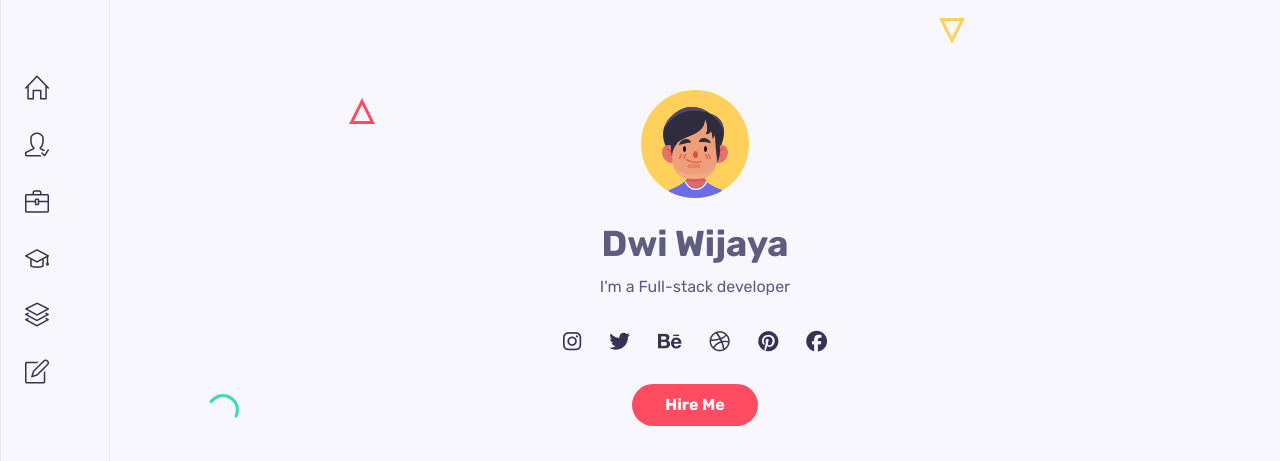
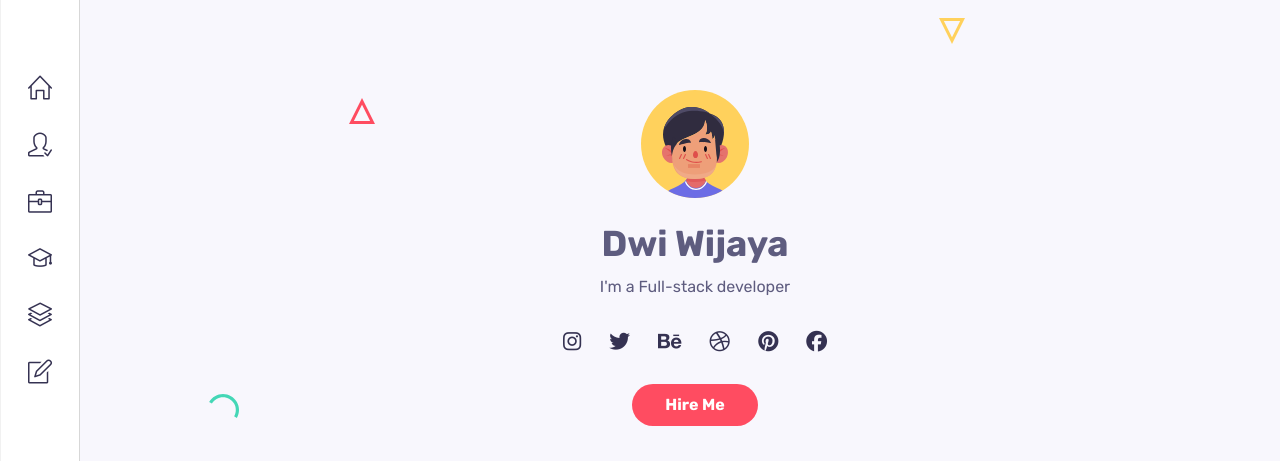
Before and after one commit to dwi-wijaya/portfolio-react, a React (Vite) app: page / in a window 1280 px wide. Shown: the part 142-603 px from the top of the page. Built offline with nearby package versions, Linux system fonts and the light colour scheme.

Commit message:
styling: sidebar

```diff
--- a/src/components/sidebar/sidebar.css
+++ b/src/components/sidebar/sidebar.css
@@ -2,23 +2,29 @@
     position: fixed;
     left: 0;
     top: 0;
-    background-color: var(--body-color);
+    background-color: var(--container-color);
     border: 1px solid rgba(0, 0, 0, 0.05);
     padding: 1.5rem;
-    width: 110px;
+    width: 80px;
     min-height: 100vh;
     display: flex;
     flex-direction: column;
     justify-content: space-between;
+    text-align: center;
     z-index: 10;
+    border-right: 1px solid hsl(0deg 0% 84.43%);
 }
 
 .nav__list {
     display: flex;
     flex-direction: column;
+    align-items: center;
     row-gap: 1rem;
 }
 
+.nav__item {
+    text-align: center;
+}
 .nav__link:hover {
     color: hsl(22, 100%, 68%);
 }
```
